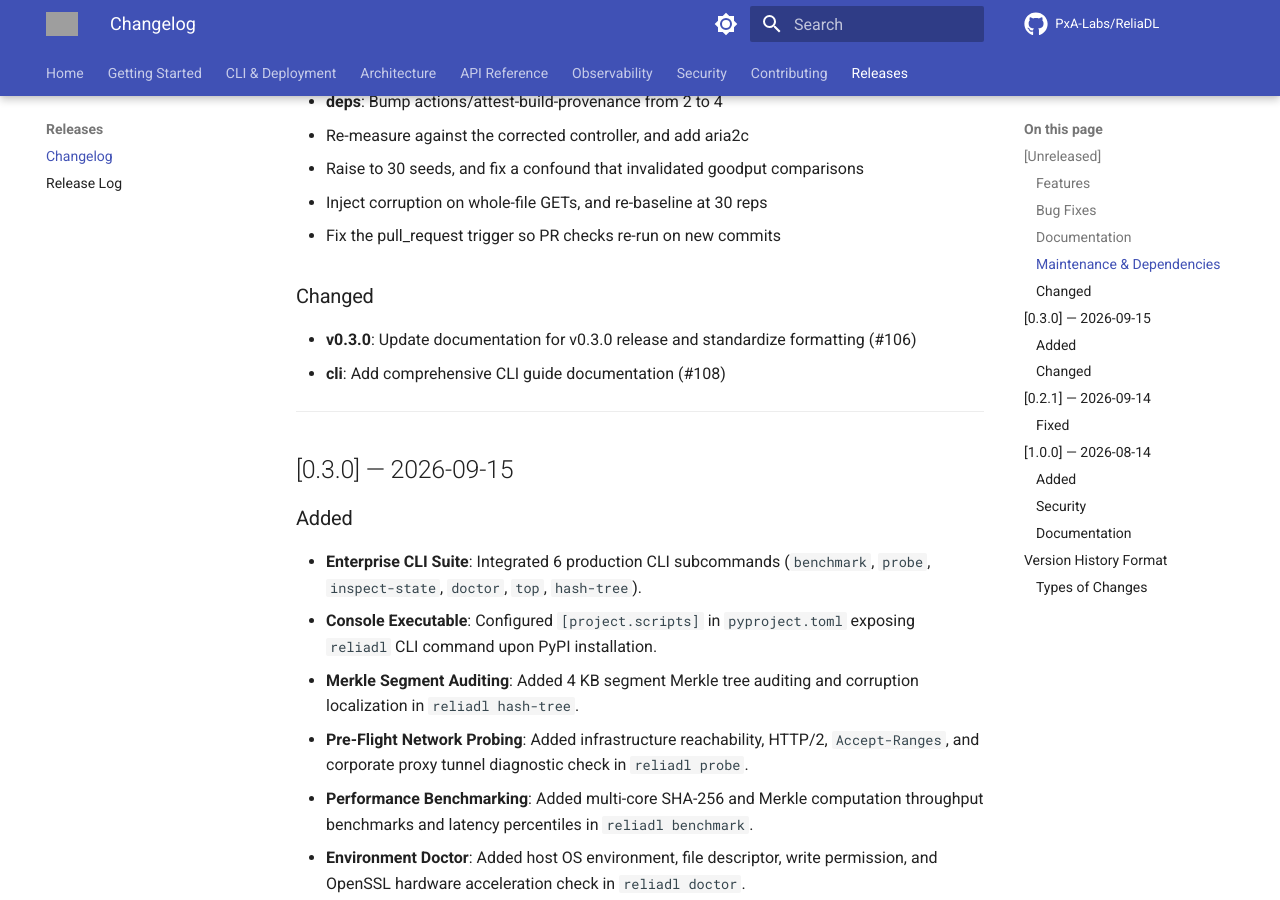
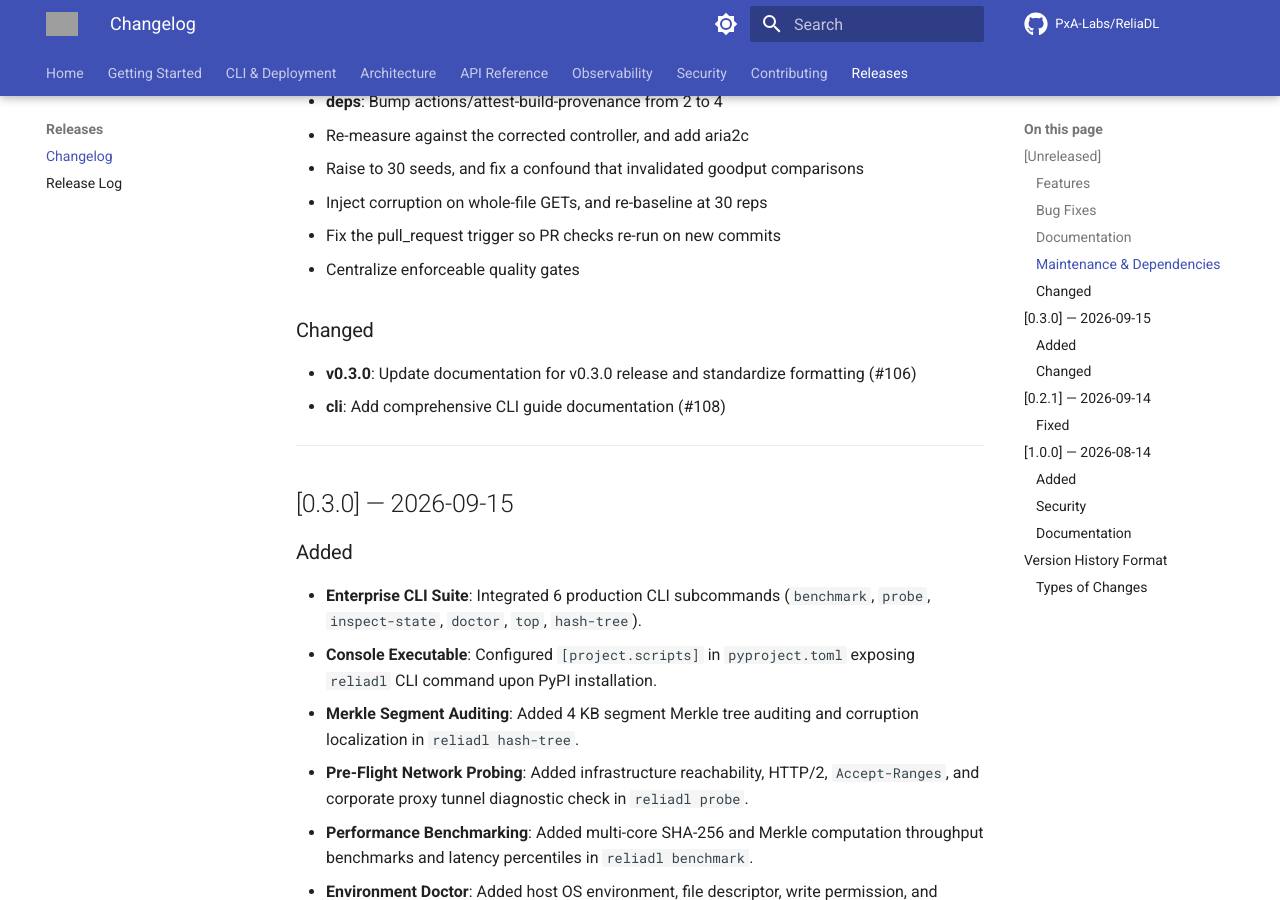
Before and after one commit to PxA-Labs/ReliaDL, an MkDocs documentation site: the page built from docs/CHANGELOG.md, in a window 1280 px wide and 900 px high, scrolled down 1409 px. Built offline with MkDocs 1.6.1 and Material for MkDocs 9.7.7, drawn with Linux system fonts in a browser that asks for light colours; comment, search, counter and statistics services are not loaded; the version menu is left out; grey boxes are pictures that could not be loaded.

Commit message:
docs: update CHANGELOG.md

```diff
--- a/docs/CHANGELOG.md
+++ b/docs/CHANGELOG.md
@@ -43,6 +43,7 @@ and this project adheres to [Semantic Versioning](https://semver.org/spec/v2.0.0
 - Raise to 30 seeds, and fix a confound that invalidated goodput comparisons
 - Inject corruption on whole-file GETs, and re-baseline at 30 reps
 - Fix the pull_request trigger so PR checks re-run on new commits
+- Centralize enforceable quality gates
 
 ### Changed
 - **v0.3.0**: Update documentation for v0.3.0 release and standardize formatting (#106)
```
